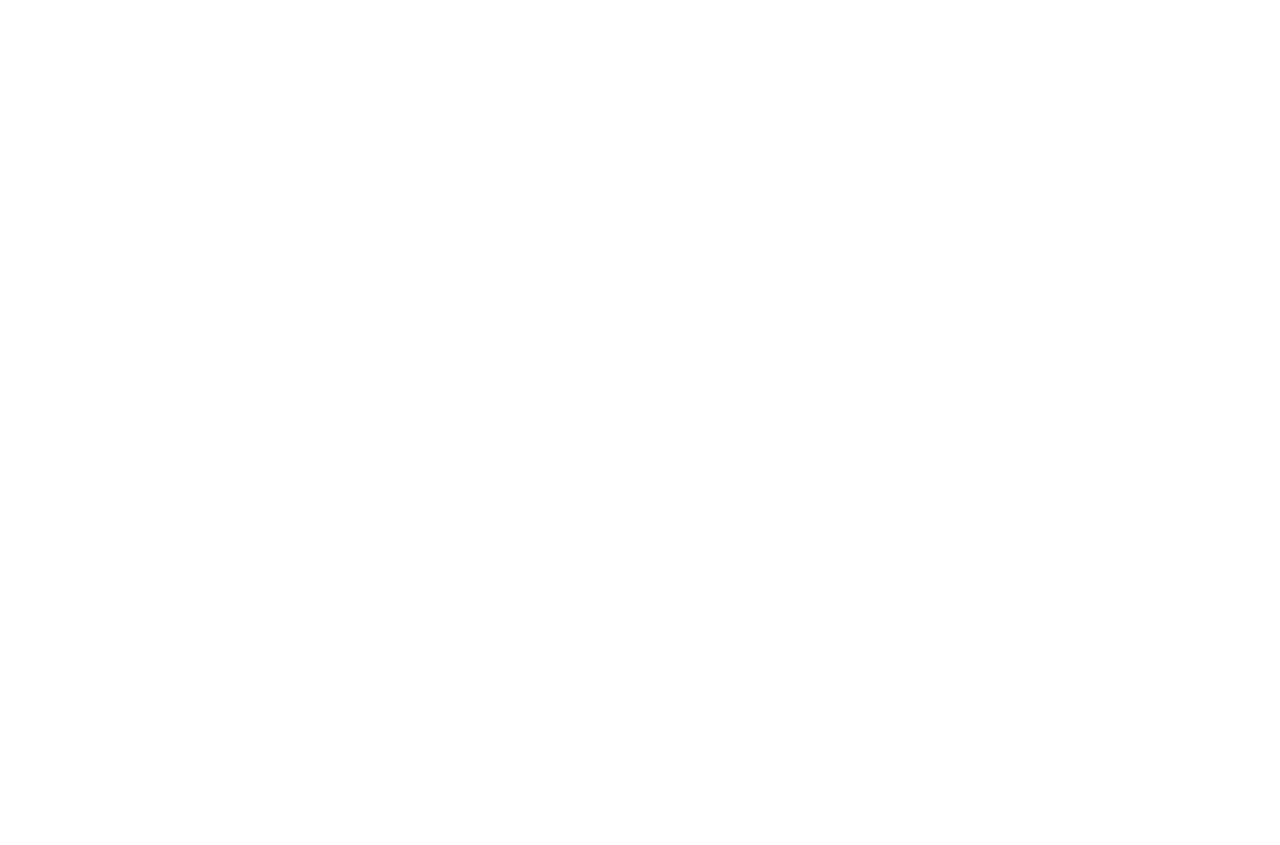
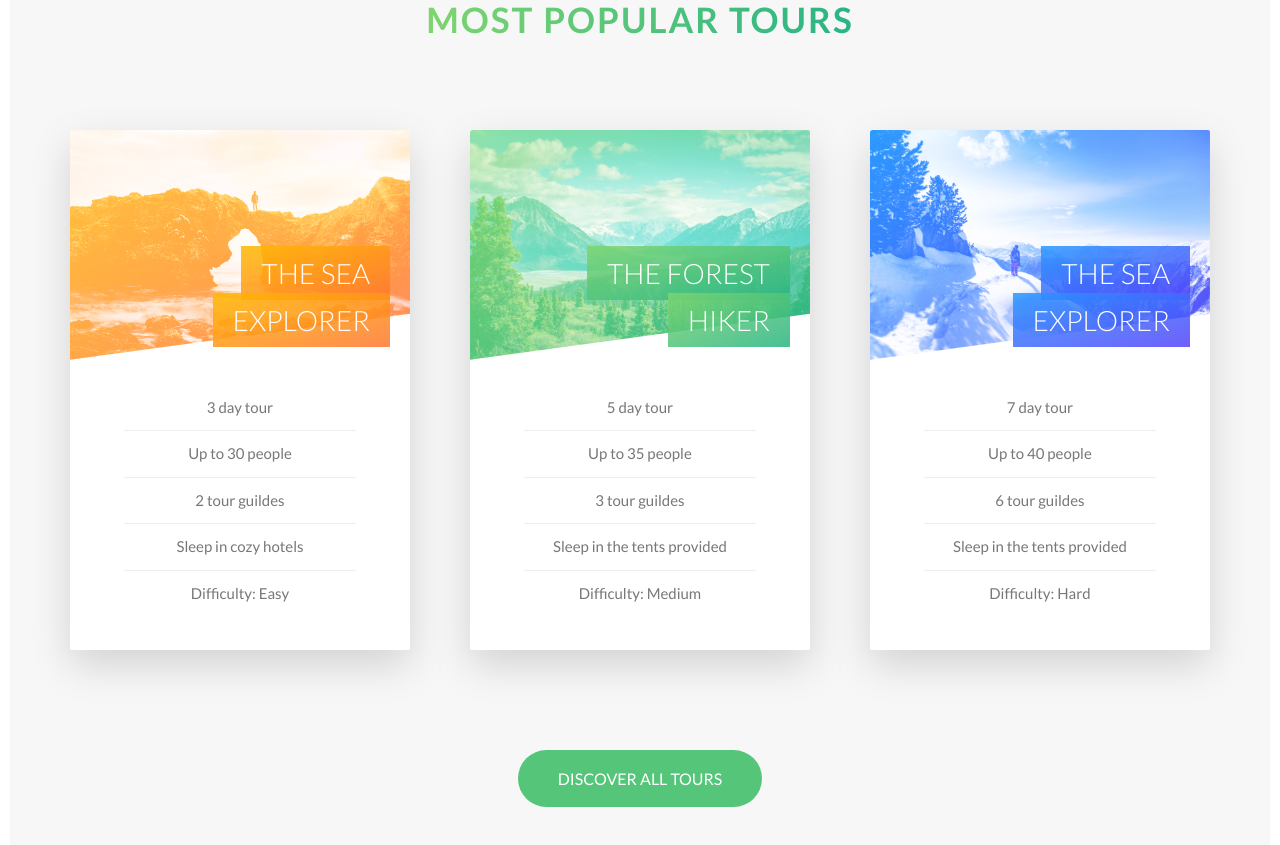
Before and after one commit to alessiojorge/advanced-css, a React (Create React App) app in the folder client/: page / in a window 1280 px wide. Shown: the part 2280-3125 px from the top of the page. Before the commit the page ends 2238 px from the top, so only its background shows below. Built offline with nearby package versions, Linux system fonts and the light colour scheme.

Commit message:
Completed Tours & Cards functionality

```diff
--- a/client/src/components/Features/_features.scss
+++ b/client/src/components/Features/_features.scss
@@ -2,7 +2,7 @@
 
 .section-features {
   padding: 20rem 0;
-  margin-top: -10rem;
+  margin-top: -12rem;
   background-image: linear-gradient(
       to right bottom,
       rgba($color-primary-light, 0.8),
--- a/client/src/components/Header/_header.scss
+++ b/client/src/components/Header/_header.scss
@@ -12,6 +12,7 @@
   background-size: cover;
   background-position: top;
   clip-path: polygon(0 0, 100% 0, 100% 80%, 0 100%);
+  -webkit-clip-path: polygon(0 0, 100% 0, 100% 80%, 0 100%);
 
   &__logo-box {
     position: absolute;
--- /dev/null
+++ b/client/src/components/Tours/Card/Card.js
@@ -0,0 +1,57 @@
+import React from 'react';
+import './_card.scss';
+import classnames from 'classnames';
+
+import { Button } from '../../UI/index';
+
+const card = props => {
+  return (
+    <div className="card">
+      <div className="card__side card__side--front">
+        <div
+          className={classnames(
+            'card__picture',
+            'card__picture--' + props.number
+          )}
+        />
+        <h4 className="card__heading">
+          <span
+            className={classnames(
+              'card__heading-span',
+              'card__heading-span--' + props.number
+            )}
+          >
+            {props.heading}
+          </span>
+        </h4>
+        <div className="card__details">
+          <ul>
+            <li>{props.description[0]}</li>
+            <li>{props.description[1]}</li>
+            <li>{props.description[2]}</li>
+            <li>{props.description[3]}</li>
+            <li>{props.description[4]}</li>
+          </ul>
+        </div>
+      </div>
+      <div
+        className={classnames(
+          'card__side',
+          'card__side--back',
+          'card__side--back-' + props.number
+        )}
+      >
+        <div className="card__cta">
+          <div className="card__price-box">
+            <p className="card__price-only">Only</p>
+            <p className="card__price-value">{props.price}</p>
+          </div>
+
+          <Button type="btn--white" href="#" text="Book Now!" />
+        </div>
+      </div>
+    </div>
+  );
+};
+
+export default card;
--- /dev/null
+++ b/client/src/components/Tours/Card/_card.scss
@@ -0,0 +1,167 @@
+@import '../../../sass/main.scss';
+
+.card {
+  //  FUNCTIONALITY
+  perspective: 150rem;
+  -moz-perspective: 150rem;
+  position: relative;
+  height: 52rem;
+
+  &__side {
+    font-size: 2rem;
+    height: 52rem;
+    transition: all 0.8s ease;
+
+    position: absolute;
+    top: 0;
+    left: 0;
+    width: 100%;
+    backface-visibility: hidden;
+    border-radius: 2px;
+    overflow: hidden;
+    box-shadow: 0 1.5rem 4rem rgba($color-black, 0.15);
+
+    &--front {
+      background-color: white;
+    }
+
+    &--back {
+      transform: rotateY(180deg);
+
+      &-1 {
+        background-image: linear-gradient(
+          to right bottom,
+          $color-secondary-light,
+          $color-secondary-dark
+        );
+      }
+      &-2 {
+        background-image: linear-gradient(
+          to right bottom,
+          $color-primary-light,
+          $color-primary-dark
+        );
+      }
+      &-3 {
+        background-image: linear-gradient(
+          to right bottom,
+          $color-tertiary-light,
+          $color-tertiary-dark
+        );
+      }
+    }
+  }
+  &:hover &__side--front {
+    transform: rotateY(-180deg);
+  }
+  &:hover &__side--back {
+    transform: rotateY(0deg);
+  }
+  // FRONT SIDE STYLING
+  &__picture {
+    background-size: cover;
+    height: 23rem;
+    background-blend-mode: screen;
+    clip-path: polygon(0 0, 100% 0, 100% 80%, 0 100%);
+    -webkit-clip-path: polygon(0 0, 100% 0, 100% 80%, 0 100%);
+    border-top-left-radius: 2px;
+    &--1 {
+      background-image: linear-gradient(
+          to right bottom,
+          $color-secondary-light,
+          $color-secondary-dark
+        ),
+        url('../../../assets/nat-5.jpg');
+    }
+    &--2 {
+      background-image: linear-gradient(
+          to right bottom,
+          $color-primary-light,
+          $color-primary-dark
+        ),
+        url('../../../assets/nat-6.jpg');
+    }
+    &--3 {
+      background-image: linear-gradient(
+          to right bottom,
+          $color-tertiary-light,
+          $color-tertiary-dark
+        ),
+        url('../../../assets/nat-7.jpg');
+    }
+  }
+  &__heading {
+    font-size: 2.8rem;
+    font-weight: 300;
+    text-transform: uppercase;
+    text-align: right;
+    color: $color-white;
+    position: absolute;
+    top: 12rem;
+    right: 2rem;
+    width: 75%;
+  }
+  &__heading-span {
+    padding: 1rem 2rem;
+    box-decoration-break: clone;
+    -webkit-box-decoration-break: clone;
+    &--1 {
+      background-image: linear-gradient(
+        to right bottom,
+        rgba($color-secondary-light, 0.85),
+        rgba($color-secondary-dark, 0.85)
+      );
+    }
+    &--2 {
+      background-image: linear-gradient(
+        to right bottom,
+        rgba($color-primary-light, 0.85),
+        rgba($color-primary-dark, 0.85)
+      );
+    }
+    &--3 {
+      background-image: linear-gradient(
+        to right bottom,
+        rgba($color-tertiary-light, 0.85),
+        rgba($color-tertiary-dark, 0.85)
+      );
+    }
+  }
+  &__details {
+    padding: 2.5rem;
+    ul {
+      list-style: none;
+      width: 80%;
+      margin: 0 auto;
+      li {
+        text-align: center;
+        font-size: 1.5rem;
+        padding: 1rem;
+        &:not(:last-child) {
+          border-bottom: 1px solid $color-grey-light-2;
+        }
+      }
+    }
+  }
+  &__cta {
+    position: absolute;
+    top: 50%;
+    left: 50%;
+    transform: translate(-50%, -50%);
+    width: 90%;
+    text-align: center;
+  }
+  &__price-box {
+    text-align: center;
+    color: $color-white;
+    margin-bottom: 8rem;
+  }
+  &__price-only {
+    font-size: 1.4rem;
+    text-transform: uppercase;
+  }
+  &__price-value {
+    font-size: 6rem;
+    font-weight: 300;
+  }
+}
--- /dev/null
+++ b/client/src/components/Tours/Tours.js
@@ -0,0 +1,66 @@
+import React from 'react';
+import './_tours.scss';
+import '../Grids/_grids.scss';
+
+import Card from './Card/Card';
+import { Button } from '../UI/index';
+
+const tours = () => {
+  return (
+    <section className="section-tours">
+      <div className="u-center-text u-margin-bottom-big">
+        <h2 className="heading-secondary">Most popular tours</h2>
+      </div>
+      <div className="row">
+        <div className="col-1-of-3">
+          <Card
+            number="1"
+            heading="The sea explorer"
+            description={[
+              '3 day tour',
+              'Up to 30 people',
+              '2 tour guildes',
+              'Sleep in cozy hotels',
+              'Difficulty: Easy'
+            ]}
+            price="$297"
+          />
+        </div>
+        <div className="col-1-of-3">
+          <Card
+            number="2"
+            heading="The forest hiker"
+            description={[
+              '5 day tour',
+              'Up to 35 people',
+              '3 tour guildes',
+              'Sleep in the tents provided',
+              'Difficulty: Medium'
+            ]}
+            price="$497"
+          />
+        </div>
+        <div className="col-1-of-3">
+          <Card
+            number="3"
+            heading="The sea explorer"
+            description={[
+              '7 day tour',
+              'Up to 40 people',
+              '6 tour guildes',
+              'Sleep in the tents provided',
+              'Difficulty: Hard'
+            ]}
+            price="$897"
+          />
+        </div>
+      </div>
+
+      <div className="u-center-text u-margin-top-huge">
+        <Button type="btn--green" href="#" text="Discover all tours" />
+      </div>
+    </section>
+  );
+};
+
+export default tours;
--- /dev/null
+++ b/client/src/components/Tours/_tours.scss
@@ -0,0 +1,7 @@
+@import '../../sass/main.scss';
+
+.section-tours {
+  background-color: $color-grey-light;
+  padding: 25rem 0 15rem 0;
+  margin-top: -12rem;
+}
--- a/client/src/components/UI/Button/_button.scss
+++ b/client/src/components/UI/Button/_button.scss
@@ -34,6 +34,15 @@
 
     &::after {
       background-color: white;
+    }
+  }
+
+  &--green {
+    background-color: $color-primary;
+    color: $color-white;
+
+    &::after {
+      background-color: $color-primary;
     }
   }
 
--- a/client/src/components/index.js
+++ b/client/src/components/index.js
@@ -2,5 +2,6 @@ import Header from './Header/Header';
 import Grids from './Grids/Grids';
 import About from './About/About';
 import Features from './Features/Features';
+import Tours from './Tours/Tours';
 
-export { Header, Grids, About, Features };
+export { Header, Grids, About, Features, Tours };
--- a/client/src/container/App.js
+++ b/client/src/container/App.js
@@ -1,7 +1,7 @@
 import React, { Component } from 'react';
 import './App.scss';
 
-import { Header, About, Features } from '../components/index';
+import { Header, About, Features, Tours } from '../components/index';
 
 class App extends Component {
   render() {
@@ -12,6 +12,7 @@ class App extends Component {
         <main>
           <About />
           <Features />
+          <Tours />
         </main>
       </div>
     );
--- a/client/src/sass/abstract/_variables.scss
+++ b/client/src/sass/abstract/_variables.scss
@@ -4,7 +4,14 @@ $color-primary: #55c57a;
 $color-primary-light: #7ed56f;
 $color-primary-dark: #28b485;
 
+$color-secondary-light: #ffb900;
+$color-secondary-dark: #ff7730;
+
+$color-tertiary-light: #2998ff;
+$color-tertiary-dark: #5643fa;
+
 $color-grey-light: #f7f7f7;
+$color-grey-light-2: #eee;
 $color-grey-dark: #777777;
 $color-white: #fff;
 $color-black: #000;
--- a/client/src/sass/base/_utilities.scss
+++ b/client/src/sass/base/_utilities.scss
@@ -13,3 +13,11 @@
 .u-margin-bottom-big {
   margin-bottom: 8rem;
 }
+
+.u-margin-top-big {
+  margin-top: 8rem;
+}
+
+.u-margin-top-huge {
+  margin-top: 10rem;
+}
```
